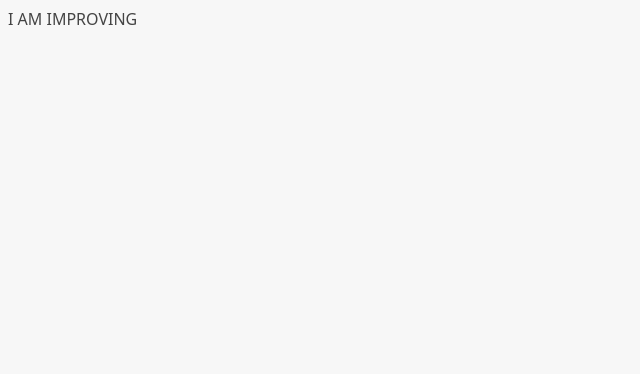
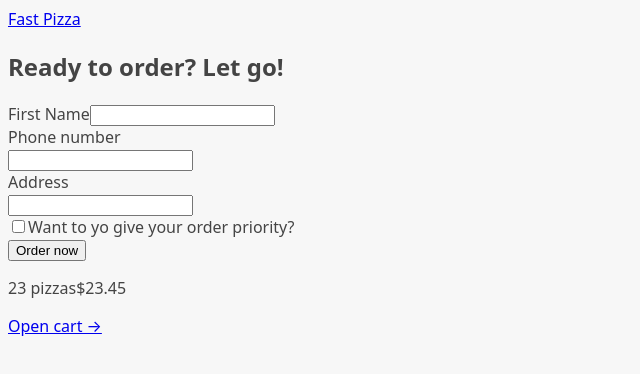
Before and after one commit to WilliamsAdu-Gyamfi/fast-react-pizza, a React (Vite) app: page /order/new in a window 1280 px wide. Shown: the top 374 px of the page, without its empty margins (0-640 px from the left). Built offline with nearby package versions, Linux system fonts and the light colour scheme.

Commit message:
applayout

```diff
--- a/package.json
+++ b/package.json
@@ -11,7 +11,8 @@
   },
   "dependencies": {
     "react": "^18.2.0",
-    "react-dom": "^18.2.0"
+    "react-dom": "^18.2.0",
+    "react-router-dom": "^6.30.6"
   },
   "devDependencies": {
     "@types/react": "^18.2.15",
--- a/src/App.jsx
+++ b/src/App.jsx
@@ -1,5 +1,45 @@
+import { createBrowserRouter, RouterProvider } from "react-router-dom";
+
+import Home from "./ui/Home";
+import Menu from "./features/menu/Menu";
+import Cart from "./features/cart/Cart";
+import CreateOrder from "./features/order/CreateOrder";
+import Order from "./features/order/Order";
+import AppLayout from "./ui/AppLayout";
+
+const router = createBrowserRouter([
+  {
+    element: <AppLayout />,
+    children: [
+      {
+        path: "/",
+        element: <Home />,
+      },
+
+      {
+        path: "/menu",
+        element: <Menu />,
+      },
+
+      {
+        path: "/cart",
+        element: <Cart />,
+      },
+
+      {
+        path: "/order/new",
+        element: <CreateOrder />,
+      },
+
+      {
+        path: "/order/:orderId",
+        element: <Order />,
+      },
+    ],
+  },
+]);
 const App = function () {
-  return <div>I AM IMPROVING</div>;
+  return <RouterProvider router={router} />;
 };
 
 export default App;
--- a/src/features/order/CreateOrder.jsx
+++ b/src/features/order/CreateOrder.jsx
@@ -3,7 +3,7 @@ import { useState } from "react";
 // https://uibakery.io/regex-library/phone-number
 const isValidPhone = (str) =>
   /^\+?\d{1,4}?[-.\s]?\(?\d{1,3}?\)?[-.\s]?\d{1,4}[-.\s]?\d{1,4}[-.\s]?\d{1,9}$/.test(
-    str
+    str,
   );
 
 const fakeCart = [
@@ -36,7 +36,7 @@ function CreateOrder() {
 
   return (
     <div>
-      <h2>Ready to order? Let's go!</h2>
+      <h2>Ready to order? Let go!</h2>
 
       <form>
         <div>
--- a/src/features/order/Order.jsx
+++ b/src/features/order/Order.jsx
@@ -53,7 +53,7 @@ function Order() {
     cart,
   } = order;
   const deliveryIn = calcMinutesLeft(estimatedDelivery);
-
+  console.log(id, cart);
   return (
     <div>
       <div>
--- /dev/null
+++ b/src/ui/AppLayout.jsx
@@ -0,0 +1,19 @@
+import { Outlet } from "react-router-dom";
+import Header from "./Header";
+import CartOverview from "../features/cart/CartOverview";
+
+function AppLayout() {
+  return (
+    <div>
+      <Header />
+
+      <main>
+        <Outlet />
+      </main>
+
+      <CartOverview />
+    </div>
+  );
+}
+
+export default AppLayout;
--- /dev/null
+++ b/src/ui/Header.jsx
@@ -0,0 +1,11 @@
+import { Link } from "react-router-dom";
+
+function Header() {
+  return (
+    <header>
+      <Link to="/">Fast Pizza</Link>
+    </header>
+  );
+}
+
+export default Header;
```
Also changed, not shown: .eslintrc.cjs, 1 other file (tests, documents, lock files or other folders).
